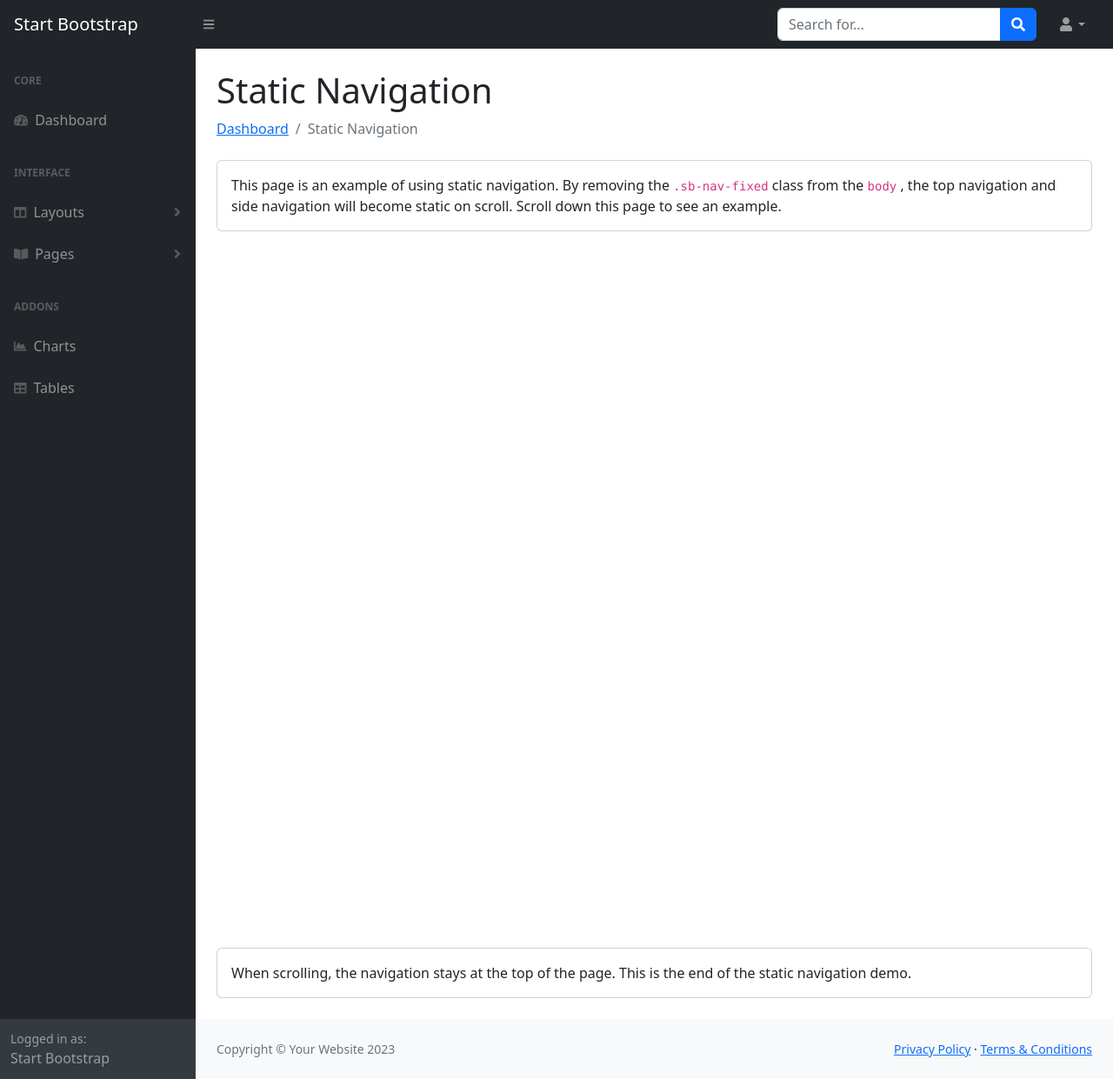
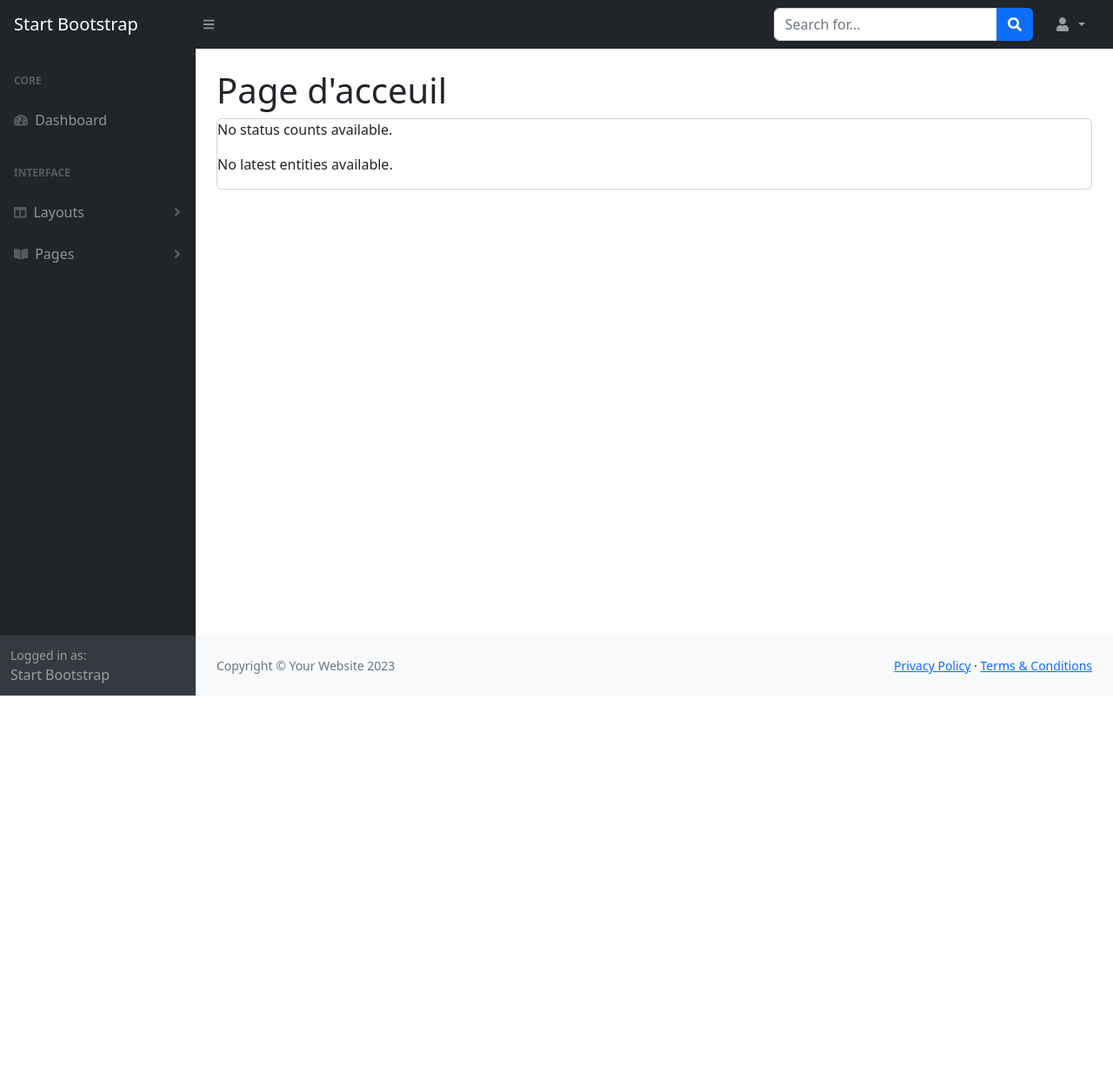
Before and after one commit to dialloxavi06/projet, a Symfony app: template templates/dashboard/index.html.twig in a window 1280 px wide. Shown: the whole page at 87% size. After the commit the page ends 800 px from the top, so only its background shows below. Run offline with Twig, Linux system fonts and the light colour scheme; the template is opened without the code that fills it, so the values that code supplies are empty; some libraries are stand-ins or nearby versions.

Commit message:
ajout des elements des Indicateurs : afficher le nombre d'entités principales par 'status' , Les 5 dernières entités principales, Le taux de chaque 'status'  au tableau de board

```diff
--- a/src/DataFixtures/CollaborateurFixtures.php
+++ b/src/DataFixtures/CollaborateurFixtures.php
@@ -12,13 +12,12 @@ use Faker\Factory;
 use App\Enum\StatutTâche;
 
 
-class CollaborateurFixture extends Fixture
+class CollaborateurFixtures extends Fixture
 {
     public function load(ObjectManager $manager): void
     {
         $faker = Factory::create('fr_FR');
 
-        // Create more than 10 collaborators
         for ($i = 0; $i < 15; $i++) {
             $collaborateur = new Collaborateur();
             $collaborateur->setNom($faker->lastName);
@@ -27,7 +26,7 @@ class CollaborateurFixture extends Fixture
 
             for ($j = 0; $j < 5; $j++) {
                 $projet = new Projet();
-                $projet->setStatus(StatutTâche::Termine); // Assuming StatutTâche is an enum with a TODO status
+                $projet->setStatus(StatutTâche::Termine);
                 $projet->setName($faker->word);
 
                 $collaborateur->addProjet($projet);
--- a/src/DataFixtures/ProjetFixtures.php
+++ b/src/DataFixtures/ProjetFixtures.php
@@ -20,6 +20,9 @@ class ProjetFixtures extends Fixture
             $projet->setStatus(StatutTâche::EnCours);
             $projet->setName($faker->word);
             $projet->setDescription($faker->sentence);
+
+             // Ajout d'une référence pour pouvoir l'utiliser dans d'autres fixtures
+             $this->addReference('projet_' . $i, $projet);
             $manager->persist($projet);
         }
 
--- a/templates/base.html.twig
+++ b/templates/base.html.twig
@@ -1,45 +1,56 @@
 <!DOCTYPE html>
 <html lang="en">
 	<head>
-    <meta charset="utf-8" />
-    <meta http-equiv="X-UA-Compatible" content="IE=edge" />
-    <meta name="viewport" content="width=device-width, initial-scale=1, shrink-to-fit=no" />
-    <meta name="description" content="" />
-    <meta name="author" content="" />
+		<meta charset="utf-8"/>
+		<meta http-equiv="X-UA-Compatible" content="IE=edge"/>
+		<meta name="viewport" content="width=device-width, initial-scale=1, shrink-to-fit=no"/>
+		<meta name="description" content=""/>
+		<meta name="author" content=""/>
 		<title>
 			{% block title %}
 				Gestion Projet - SB Admin
 			{% endblock %}
 		</title>
-    <link href="{{ asset('assets/css/styles.css') }}" rel="stylesheet" />
-    <link href="{{ asset('node_modules/@fortawesome/fontawesome-free/css/all.css') }}" rel="stylesheet" />
-    <link href="{{ asset('node_modules/select2/dist/css/select2.min.css') }}" rel="stylesheet" />
-    {% block stylesheets %}
-    {% endblock %}
+		<link href="{{ asset('assets/css/styles.css') }}" rel="stylesheet"/>
+		<link href="{{ asset('node_modules/@fortawesome/fontawesome-free/css/all.css') }}" rel="stylesheet"/>
+		<link href="{{ asset('node_modules/select2/dist/css/select2.min.css') }}" rel="stylesheet"/> {% block stylesheets %}{% endblock %}
 		<script src="https://cdnjs.cloudflare.com/ajax/libs/font-awesome/5.15.3/js/all.min.js" crossorigin="anonymous"></script>
 	</head>
 	<body>
-        <nav class="sb-topnav navbar navbar-expand navbar-dark bg-dark">
+		<nav
+			class="sb-topnav navbar navbar-expand navbar-dark bg-dark">
 			<!-- Navbar Brand-->
 			<a class="navbar-brand ps-3" href="index.html">Start Bootstrap</a>
 			<!-- Sidebar Toggle-->
-            <button class="btn btn-link btn-sm order-1 order-lg-0 me-4 me-lg-0" id="sidebarToggle" href="#!"><i class="fas fa-bars"></i></button>
+			<button class="btn btn-link btn-sm order-1 order-lg-0 me-4 me-lg-0" id="sidebarToggle" href="#!">
+				<i class="fas fa-bars"></i>
+			</button>
 			<!-- Navbar Search-->
 			<form class="d-none d-md-inline-block form-inline ms-auto me-0 me-md-3 my-2 my-md-0">
 				<div class="input-group">
-                    <input class="form-control" type="text" placeholder="Search for..." aria-label="Search for..." aria-describedby="btnNavbarSearch" />
-                    <button class="btn btn-primary" id="btnNavbarSearch" type="button"><i class="fas fa-search"></i></button>
+					<input class="form-control" type="text" placeholder="Search for..." aria-label="Search for..." aria-describedby="btnNavbarSearch"/>
+					<button class="btn btn-primary" id="btnNavbarSearch" type="button">
+						<i class="fas fa-search"></i>
+					</button>
 				</div>
 			</form>
 			<!-- Navbar-->
 			<ul class="navbar-nav ms-auto ms-md-0 me-3 me-lg-4">
 				<li class="nav-item dropdown">
-                    <a class="nav-link dropdown-toggle" id="navbarDropdown" href="#" role="button" data-bs-toggle="dropdown" aria-expanded="false"><i class="fas fa-user fa-fw"></i></a>
+					<a class="nav-link dropdown-toggle" id="navbarDropdown" href="#" role="button" data-bs-toggle="dropdown" aria-expanded="false">
+						<i class="fas fa-user fa-fw"></i>
+					</a>
 					<ul class="dropdown-menu dropdown-menu-end" aria-labelledby="navbarDropdown">
-                        <li><a class="dropdown-item" href="#!">Settings</a></li>
-                        <li><a class="dropdown-item" href="#!">Activity Log</a></li>
-                        <li><hr class="dropdown-divider" /></li>
-                        <li><a class="dropdown-item" href="#!">Logout</a></li>
+						<li>
+							<a class="dropdown-item" href="#!">Settings</a>
+						</li>
+						<li>
+							<a class="dropdown-item" href="#!">Activity Log</a>
+						</li>
+						<li><hr class="dropdown-divider"/></li>
+						<li>
+							<a class="dropdown-item" href="#!">Logout</a>
+						</li>
 					</ul>
 				</li>
 			</ul>
@@ -51,14 +62,20 @@
 						<div class="nav">
 							<div class="sb-sidenav-menu-heading">Core</div>
 							<a class="nav-link" href="index.html">
-                                <div class="sb-nav-link-icon"><i class="fas fa-tachometer-alt"></i></div>
+								<div class="sb-nav-link-icon">
+									<i class="fas fa-tachometer-alt"></i>
+								</div>
 								Dashboard
 							</a>
 							<div class="sb-sidenav-menu-heading">Interface</div>
 							<a class="nav-link collapsed" href="#" data-bs-toggle="collapse" data-bs-target="#collapseLayouts" aria-expanded="false" aria-controls="collapseLayouts">
-                                <div class="sb-nav-link-icon"><i class="fas fa-columns"></i></div>
+								<div class="sb-nav-link-icon">
+									<i class="fas fa-columns"></i>
+								</div>
 								Layouts
-                                <div class="sb-sidenav-collapse-arrow"><i class="fas fa-angle-down"></i></div>
+								<div class="sb-sidenav-collapse-arrow">
+									<i class="fas fa-angle-down"></i>
+								</div>
 							</a>
 							<div class="collapse" id="collapseLayouts" aria-labelledby="headingOne" data-bs-parent="#sidenavAccordion">
 								<nav class="sb-sidenav-menu-nested nav">
@@ -67,15 +84,21 @@
 								</nav>
 							</div>
 							<a class="nav-link collapsed" href="#" data-bs-toggle="collapse" data-bs-target="#collapsePages" aria-expanded="false" aria-controls="collapsePages">
-                                <div class="sb-nav-link-icon"><i class="fas fa-book-open"></i></div>
+								<div class="sb-nav-link-icon">
+									<i class="fas fa-book-open"></i>
+								</div>
 								Pages
-                                <div class="sb-sidenav-collapse-arrow"><i class="fas fa-angle-down"></i></div>
+								<div class="sb-sidenav-collapse-arrow">
+									<i class="fas fa-angle-down"></i>
+								</div>
 							</a>
 							<div class="collapse" id="collapsePages" aria-labelledby="headingTwo" data-bs-parent="#sidenavAccordion">
 								<nav class="sb-sidenav-menu-nested nav accordion" id="sidenavAccordionPages">
 									<a class="nav-link collapsed" href="#" data-bs-toggle="collapse" data-bs-target="#pagesCollapseAuth" aria-expanded="false" aria-controls="pagesCollapseAuth">
 										Authentication
-                                        <div class="sb-sidenav-collapse-arrow"><i class="fas fa-angle-down"></i></div>
+										<div class="sb-sidenav-collapse-arrow">
+											<i class="fas fa-angle-down"></i>
+										</div>
 									</a>
 									<div class="collapse" id="pagesCollapseAuth" aria-labelledby="headingOne" data-bs-parent="#sidenavAccordionPages">
 										<nav class="sb-sidenav-menu-nested nav">
@@ -84,28 +107,10 @@
 											<a class="nav-link" href="password.html">Forgot Password</a>
 										</nav>
 									</div>
-                                    <a class="nav-link collapsed" href="#" data-bs-toggle="collapse" data-bs-target="#pagesCollapseError" aria-expanded="false" aria-controls="pagesCollapseError">
-                                        Error
-                                        <div class="sb-sidenav-collapse-arrow"><i class="fas fa-angle-down"></i></div>
-                                    </a>
-                                    <div class="collapse" id="pagesCollapseError" aria-labelledby="headingOne" data-bs-parent="#sidenavAccordionPages">
-                                        <nav class="sb-sidenav-menu-nested nav">
-                                            <a class="nav-link" href="401.html">401 Page</a>
-                                            <a class="nav-link" href="404.html">404 Page</a>
-                                            <a class="nav-link" href="500.html">500 Page</a>
+
 								</nav>
 							</div>
-                                </nav>
-                            </div>
-                            <div class="sb-sidenav-menu-heading">Addons</div>
-                            <a class="nav-link" href="charts.html">
-                                <div class="sb-nav-link-icon"><i class="fas fa-chart-area"></i></div>
-                                Charts
-                            </a>
-                            <a class="nav-link" href="tables.html">
-                                <div class="sb-nav-link-icon"><i class="fas fa-table"></i></div>
-                                Tables
-                            </a>
+
 						</div>
 					</div>
 					<div class="sb-sidenav-footer">
@@ -117,24 +122,14 @@
 			<div id="layoutSidenav_content">
 				<main>
 					<div class="container-fluid px-4">
-                        <h1 class="mt-4">Static Navigation</h1>
-                        <ol class="breadcrumb mb-4">
-                            <li class="breadcrumb-item"><a href="index.html">Dashboard</a></li>
-                            <li class="breadcrumb-item active">Static Navigation</li>
-                        </ol>
+						<h1 class="mt-4">Page d'acceuil</h1>
+
 						<div class="card mb-4">
-                            <div class="card-body">
-                                <p class="mb-0">
-                                    This page is an example of using static navigation. By removing the
-                                    <code>.sb-nav-fixed</code>
-                                    class from the
-                                    <code>body</code>
-                                    , the top navigation and side navigation will become static on scroll. Scroll down this page to see an example.
-                                </p>
+
+							{% block body %}
+								Hello Body
+							{% endblock %}
 						</div>
-                        </div>
-                        <div style="height: 100vh"></div>
-                        <div class="card mb-4"><div class="card-body">When scrolling, the navigation stays at the top of the page. This is the end of the static navigation demo.</div></div>
 					</div>
 				</main>
 				<footer class="py-4 bg-light mt-auto">
@@ -156,9 +151,6 @@
 		<script src="{{ asset('assets/js/scripts.js') }}"></script>
 		<script src="{{ asset('node_modules/jquery/dist/jquery.min.js') }}"></script>
 		<script src="{{ asset('node_modules/select2/dist/js/select2.min.js')}}"></script>
-<link href="{{ asset('node_modules/@fortawesome/fontawesome-free/js/all.js') }}" rel="stylesheet" />
-
-{% block javascripts %}
-{% endblock %}
+		<link href="{{ asset('node_modules/@fortawesome/fontawesome-free/js/all.js') }}" rel="stylesheet"/> {% block javascripts %}{% endblock %}
 		</body>
 	</html>
--- a/templates/dashboard/index.html.twig
+++ b/templates/dashboard/index.html.twig
@@ -1,20 +1,42 @@
 {% extends 'base.html.twig' %}
 
-{% block title %}Hello DashboardController!{% endblock %}
+{% block title %}Dashboard{% endblock %}
 
 {% block body %}
-<style>
-    .example-wrapper { margin: 1em auto; max-width: 800px; width: 95%; font: 18px/1.5 sans-serif; }
-    .example-wrapper code { background: #F5F5F5; padding: 2px 6px; }
-</style>
 
 <div class="example-wrapper">
-    <h1>Hello {{ controller_name }}! ✅</h1>
+    {% if statusCounts is not empty %}
+        <ul>
+            {% for status, count in statusCounts %}
+                <li>{{ status }}: {{ count }}</li>
+            {% endfor %}
+        </ul>
+    {% else %}
+        <p>No status counts available.</p>
+    {% endif %}
+</div>
+<div class="example-wrapper">
+    {% if latestEntities is not empty %}
+        <ul>
+            {# Assuming latestEntities is an array, loop through the first 5 elements #}
+            {% for entity in latestEntities|slice(0, 5) %}
+                <li>{{ entity.name }}</li>
+            {% endfor %}
+        </ul>
+    {% else %}
+        <p>No latest entities available.</p>
+    {% endif %}
+</div>
 
-    This friendly message is coming from:
-    <ul>
-        <li>Your controller at <code><a href="{{ '/Users/mamadoudioulde/Documents/Projet Symfony/projet/src/Controller/DashboardController.php'|file_link(0) }}">src/Controller/DashboardController.php</a></code></li>
-        <li>Your template at <code><a href="{{ '/Users/mamadoudioulde/Documents/Projet Symfony/projet/templates/dashboard/index.html.twig'|file_link(0) }}">templates/dashboard/index.html.twig</a></code></li>
-    </ul>
+<div class="example-wrapper">
+    {% if statusRates is not empty %}
+        <ul>
+            {# Assuming statusRates is an array, loop through it #}
+            {% for status, rate in statusRates %}
+                <li>{{ status }}: {{ rate }}</li>
+            {% endfor %}
+        </ul>
+    {% endif %}
 </div>
+
 {% endblock %}
```
Also changed, not shown: src/DataFixtures/EcheanceFixtures.php (+5 -3 lines), src/DataFixtures/TacheFixtures.php (+11 -1 lines), src/DataFixtures/UserFixtures.php (+15 -9 lines), src/Repository/ProjetRepository.php (+67 -5 lines), src/Controller/DashboardController.php (line endings or trailing spaces). Lines whose indentation alone changed are shown as unchanged.
